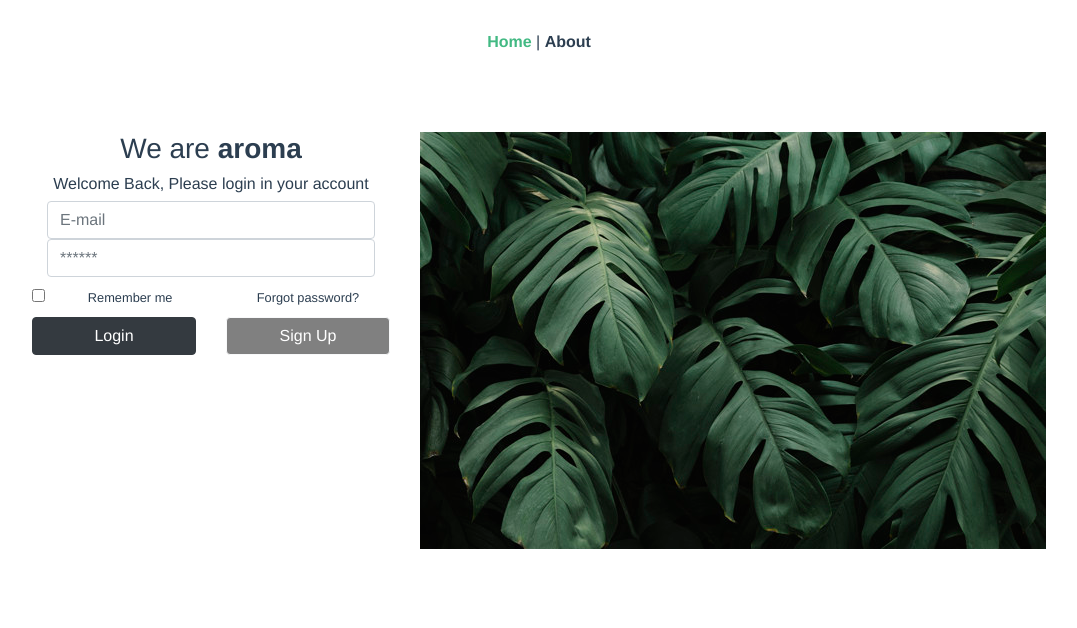
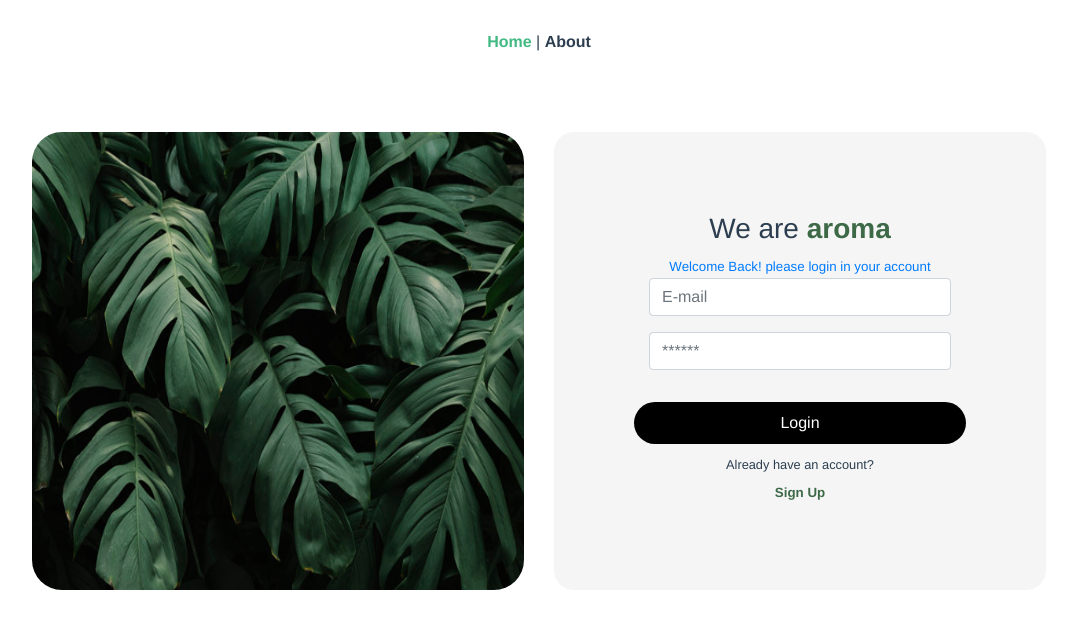
Before and after one commit to Proyecto-Integral-Web/154654, a Vue app in the folder practica_uno/practica_vue/: page /#/ in a window 1280 px wide. Shown: the top 628 px of the page, without its empty margins (101-1178 px from the left). Built offline with nearby package versions, Linux system fonts and the light colour scheme.

Commit message:
Login form style
Corregí el estilo.

```diff
--- a/practica_uno/practica_vue/src/components/LoginForm.vue
+++ b/practica_uno/practica_vue/src/components/LoginForm.vue
@@ -1,19 +1,19 @@
 <template>
   <section>
     <h3>We are <strong>aroma</strong></h3>
-    <h6>Welcome Back, Please login in your account</h6>
+    <a class="subtitle">Welcome Back! please login in your account</a>
     <div class="col">
       <input
         type="email"
         name="email"
-        class="form-control"
+        class="form-control mb-3"
         placeholder="E-mail"
         v-model="user.email"
       >
       <input
         type="password"
         name="password"
-        class="form-control mb-2"
+        class="form-control mb-3"
         placeholder="******"
         v-model="user.password"
         @keypress.enter="login"
@@ -24,9 +24,9 @@
       <!--{{1+1}}-->
 
     </div>
-    <div class="form-group mb-2">
+    <div class="form-group mb-3">
       <div class="row">
-        <div class="col">
+        <!-- <div class="col">
           <div class="row">
             <div class="col-md-2">
               <input type="checkbox" />
@@ -36,10 +36,10 @@
             </div>
           </div>
 
-        </div>
-        <div class="col">
+        </div>-->
+        <!--<div class="col">
           <small>Forgot password?</small>
-        </div>
+        </div>-->
       </div>
     </div>
     <div class="form-group mb-2">
@@ -50,10 +50,14 @@
             @click="login"
           >Login</button>
         </div>
-        <div class="col">
-          <button class="btn btn-gray  btn-block  btn-light ">Sign Up</button>
-        </div>
+
       </div>
+    </div>
+    <div class="col">
+      <small>Already have an account?</small>
+    </div>
+    <div class="col">
+      <button class="btn btn-gray  btn-block  ">Sign Up</button>
     </div>
 
   </section>
@@ -101,15 +105,30 @@ export default {
 <!-- Add "scoped" attribute to limit CSS to this component only -->
 //Style, ubicamos el css relacionado a nuestros views y componentes
 <style lang="scss">
+strong {
+  color: #3d6946 !important;
+}
+.subtitle {
+  font-size: 10pt !important;
+  padding: 20px !important;
+}
 .btn-gray {
-  background: gray !important;
-  color: white !important;
+  background: transparent !important;
+  color: #3d6946 !important;
+  font-weight: bold !important;
+  font-size: 10pt !important;
 }
 
 .btn-black {
-  background: #001;
+  background: #000 !important;
+  border-radius: 30px !important;
+  border: solid transparent !important;
   &:hover {
-    background: rgb(71, 71, 71);
+    background: #3d6946 !important;
+  }
+
+  .form-control {
+    border-radius: 30px !important;
   }
 }
 </style>
--- a/practica_uno/practica_vue/src/views/Login.vue
+++ b/practica_uno/practica_vue/src/views/Login.vue
@@ -2,14 +2,16 @@
   <div class="login container">
     <div class="p-5">
       <!--  Soy el login  -->
-      <div class="row">
-
+      <div class="row no-gutter">
+        <div class="col">
+          <img
+            src="../assets/bg.jpg"
+            class="card-img"
+          >
+        </div>
         <div class="col">
           <!-- Invocamos el componente para su visualizacion en nuestro View-->
-          <LoginForm></LoginForm>
-        </div>
-        <div class="col">
-          <img src="../assets/bg.jpg">
+          <LoginForm class="login-form"></LoginForm>
         </div>
       </div>
     </div>
@@ -29,5 +31,11 @@ export default {
 <style lang="scss">
 img {
   height: 100%;
+  border-radius: 30px !important;
+}
+.login-form {
+  padding: 80px;
+  border-radius: 20px;
+  background-color: whitesmoke;
 }
 </style>
```
